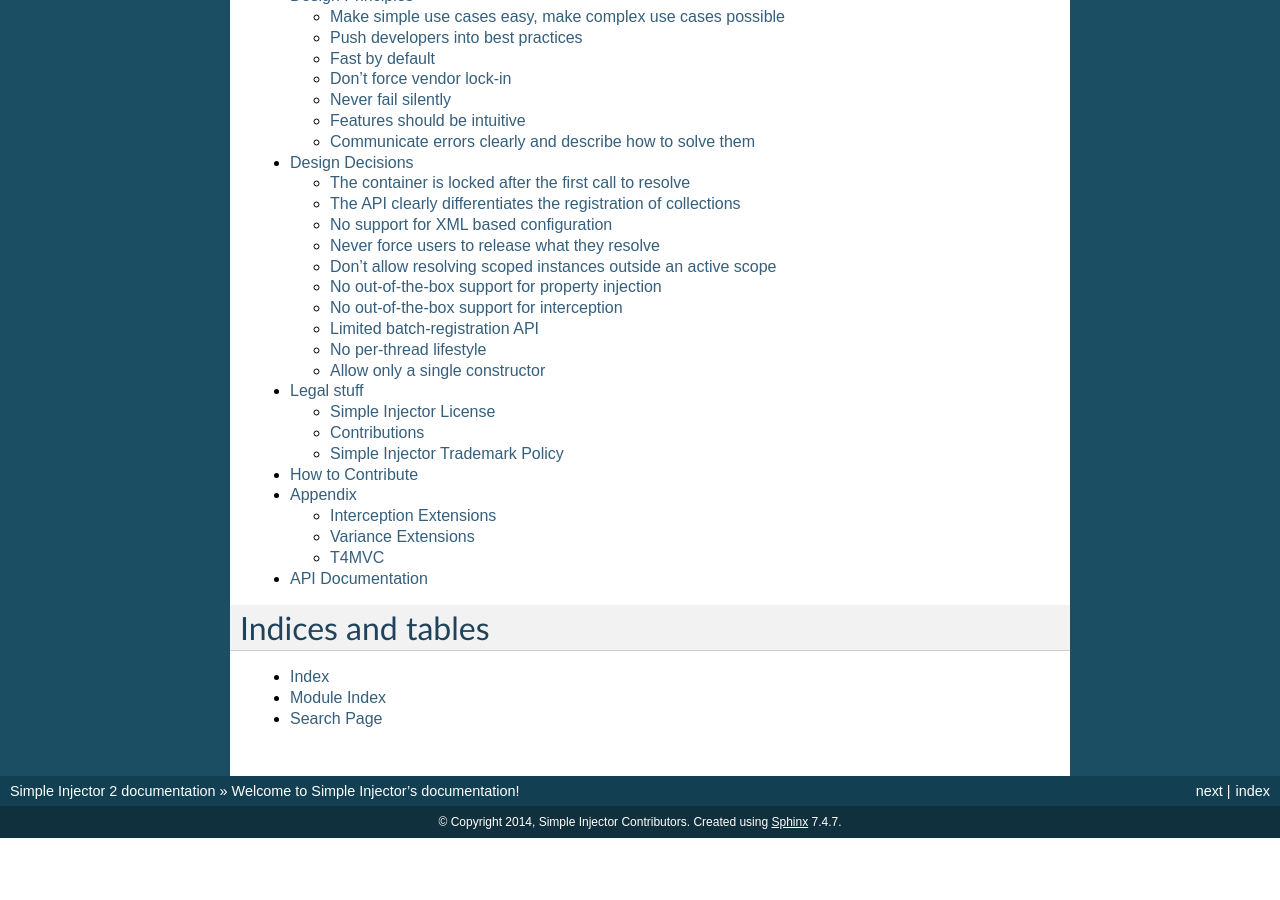
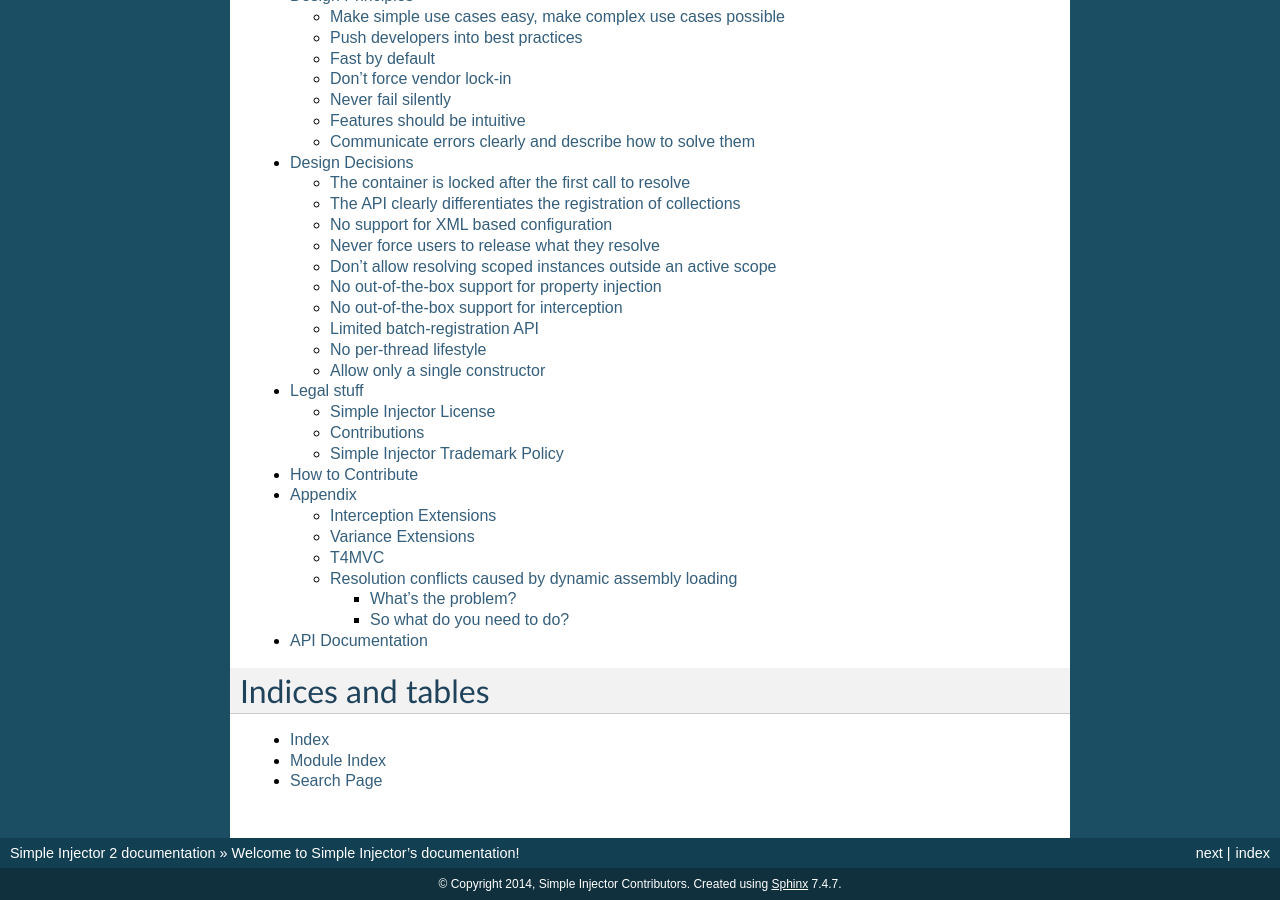
Before and after one commit to simpleinjector/Documentation, a Sphinx documentation site: the page built from source/index.rst, in a window 1280 px wide and 900 px high, scrolled down 2886 px. Built offline with Sphinx 7.4.7, drawn with Linux system fonts in a browser that asks for light colours; before the commit the page ends 3724 px from its top, so only the background shows below that; part of the change alters nothing that is shown.

Commit message:
New appendix added
Extra information added for "Resolution conflicts caused by dynamic
assembly loading".

```diff
--- a/source/appendix.rst
+++ b/source/appendix.rst
@@ -8,3 +8,4 @@ Appendix
     Interception Extensions <InterceptionExtensions>
     Variance Extensions <varianceextensions>
     T4MVC <t4mvc>
+	Resolution conflicts caused by dynamic assembly loading <assembly-loading-resolution-conflicts>
--- /dev/null
+++ b/source/assembly-loading-resolution-conflicts.rst
@@ -0,0 +1,33 @@
+=======================================================
+Resolution conflicts caused by dynamic assembly loading
+=======================================================
+
+Simple Injector can sometimes throw an exception message similar to the following when batch-registration is mixed with dynamic loading of assemblies:
+
+.. container:: Note
+
+	Type {type name} is a member of the assembly {assembly name} which seems to have been loaded more than once. The CLR believes the second instance of the assembly is a different assembly to the first. It is this multiple loading of assemblies that is causing this issue. The most likely cause is that the same assembly has been loaded from different locations within different contexts.
+
+What's the problem?
+===================
+
+This exception is thrown by Simple Injector when trying to resolve a type for which it does not have an exact registration, but finds a registration for a different type with the exact same type name.
+
+The problem is usually caused by incorrect assembly loading: the same assembly has been loaded multiple times, leading the common language runtime to believe that the multiple instances of the assembly are different assemblies. Although both assemblies contain the same type, as far as the runtime is concerned there are two different types, and they are completely unrelated. Simple Injector cannot automatically fix this problem - the runtime sees the types as unrelated and Simple Injector cannot implement an automatic conversion. Instead, Simple Injector will halt the resolution process and throw an exception.
+
+A common reason leading to this situation is through the use of *Assembly.LoadFile*, instead of using `Assembly.Load <https://msdn.microsoft.com/en-us/library/x4cw969y(v=vs.110).aspx>`_ or in an ASP.NET environment `BuildManager.GetReferencedAssemblies() <https://msdn.microsoft.com/en-us/library/system.web.compilation.buildmanager.getreferencedassemblies(v=vs.110).aspx>`_. *Assembly.Load* returns an already loaded assembly even if a different path is specified, *Assembly.LoadFile* does not (depending on the current assembly loading context), it loads a duplicate instance.
+
+So what do you need to do?
+===========================
+
+Avoid using *Assembly.LoadFile* and use *Assembly.Load* as shown in the following example:
+
+.. code-block:: c#
+
+    Assembly assembly = Assembly.Load(AssemblyName.GetAssemblyName("c:\..."));
+
+For an ASP.NET application use *BuildManager.GetReferencedAssemblies* as shown in the following example:
+
+    var assemblies = BuildManager.GetReferencedAssemblies().Cast<Assembly>();
+
+The *GetReferencedAssemblies* method will load all referenced assemblies located within the web application's /bin folder of the ASP.NET temp directory where the referenced assemblies are shadow copied by default.
```
